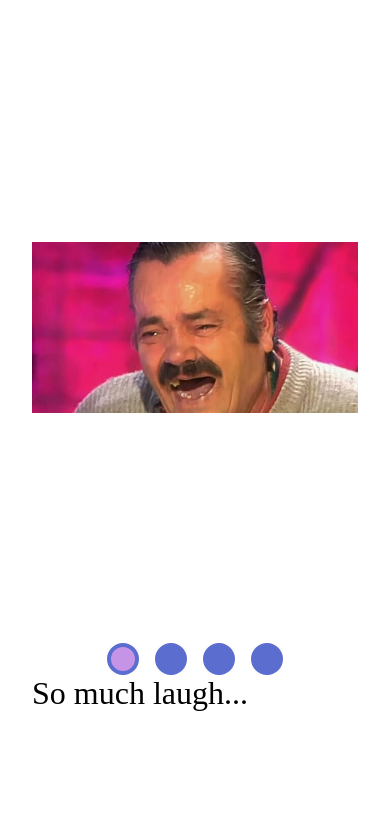
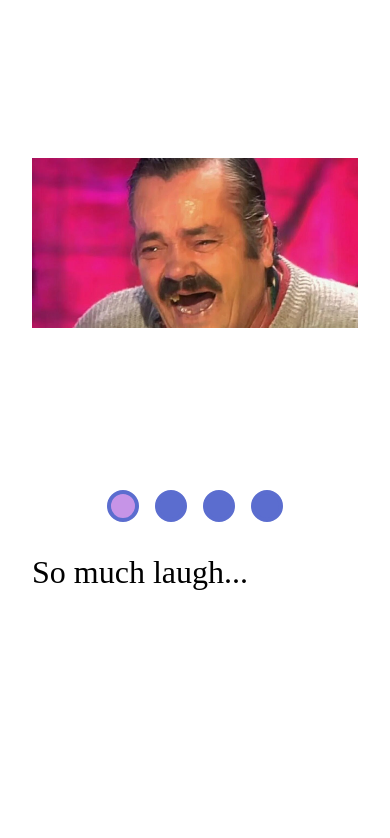
Before and after one commit to ReginaMos/cssMemeSlider, a plain HTML site: page cssMemeSlider/index.html in a window 390 px wide. Drawn offline with Linux system fonts and the light colour scheme.

Commit message:
feat: some changes in mpbile version пятница, сентября 13, 2024 21:35:56

```diff
--- a/cssMemeSlider/style.css
+++ b/cssMemeSlider/style.css
@@ -116,8 +116,9 @@ input {
     .bottom-part {
         flex-direction: column;
         align-items: left;
-        margin: 0 auto;
-        margin-top: 1em;
+        margin: 2em auto;
+
+         gap: 2em;
     }
 
     .text-content {
@@ -129,4 +130,8 @@ input {
         order: 1;
         margin: 0 auto;
     }
+
+    .mem img {
+        height: 50vh;
+    }
 }
```
